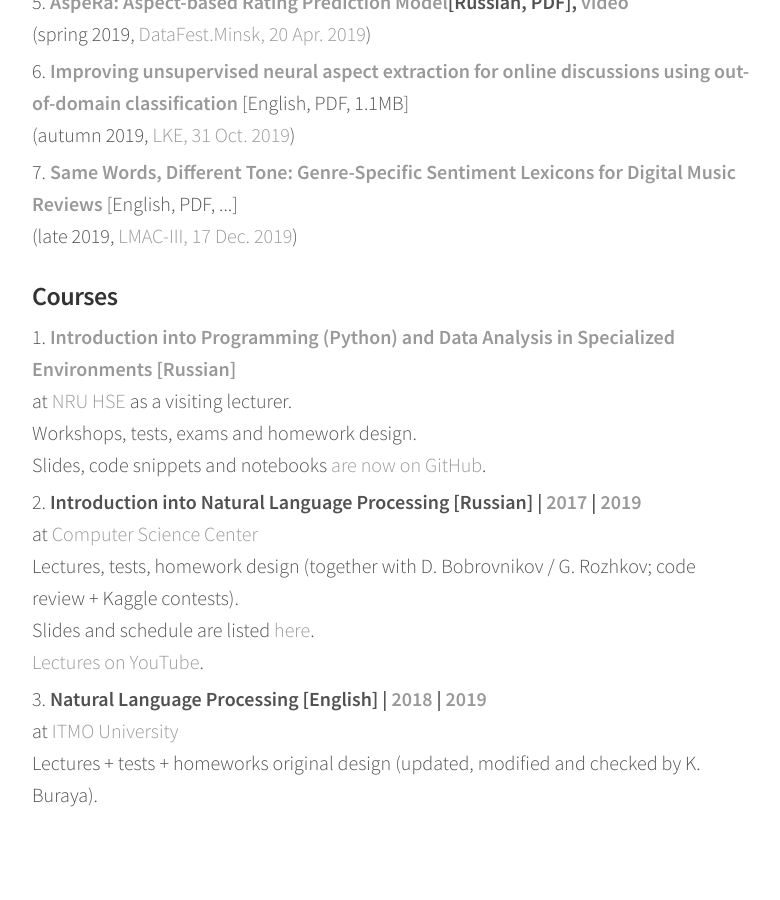
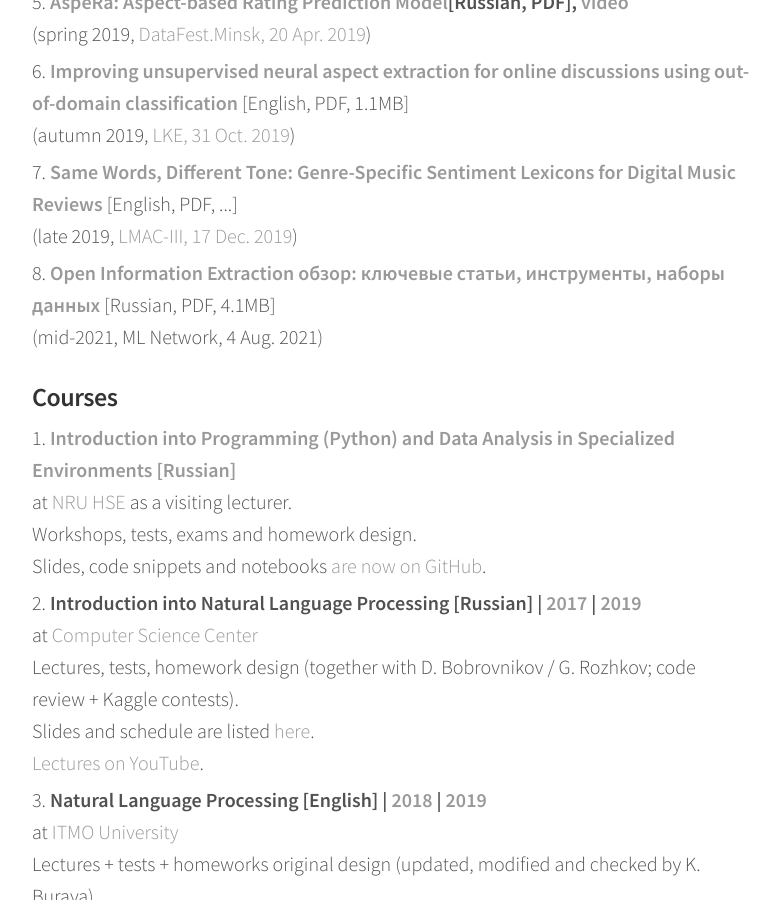
Before and after one commit to alexeyev/alexeyev.github.io, a Jekyll site: the page built from blahblahblah.html, in a window 1280 px wide and 900 px high, scrolled down 2007 px. Shown: the whole window, without its empty margins (248-1028 px from the left). Built offline with Jekyll 4.4.1, drawn with Linux system fonts in a browser that asks for light colours.

Commit message:
Update blahblahblah.html

```diff
--- a/blahblahblah.html
+++ b/blahblahblah.html
@@ -72,6 +72,9 @@ layout: default
 	<li><b><a href="/pdf/LMAC2019Alekseev.pdf">Same Words, Different Tone: Genre-Specific Sentiment Lexicons for Digital Music Reviews</a></b>
 		[English, PDF, ...]
 		<br>(late 2019, <a href="http://lmac.hf-guap.ru/en/">LMAC-III, 17 Dec. 2019</a>)
+	<li><b><a href="/pdf/Alekseev_OIE2021.pdf">Open Information Extraction обзор: ключевые статьи, инструменты, наборы данных</a></b>
+		[Russian, PDF, 4.1MB]
+		<br>(mid-2021, ML Network, 4 Aug. 2021)
 
 
     </ol>
```
